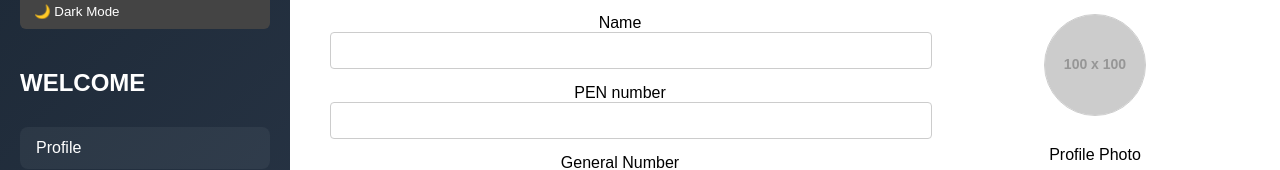
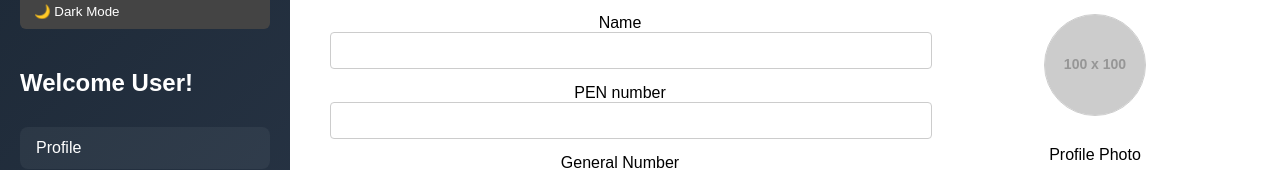
Before and after one commit to AROMAL642/kepa, a React (Create React App) app: page /user in a window 1280 px wide. Shown: the part 436-606 px from the top of the page. Built offline with nearby package versions, Linux system fonts and the light colour scheme.

Commit message:
Changed Welcome message on dashboard

```diff
--- a/src/UserDashboard.js
+++ b/src/UserDashboard.js
@@ -113,7 +113,9 @@ function UserDashboard() {
           {darkMode ? '☀️ Light Mode' : '🌙 Dark Mode'}
         </button>
 
-        <h2>WELCOME</h2>
+
+        <h2>Welcome {localStorage.getItem('userName') || 'User'}!</h2>
+
 
         <div className="sidebar-buttons">
           <button className="sidebar-btn" onClick={() => setActiveTab('profile')}>Profile</button>
```
Also changed, not shown: src/AdminDashboard.js (line endings or trailing spaces).
